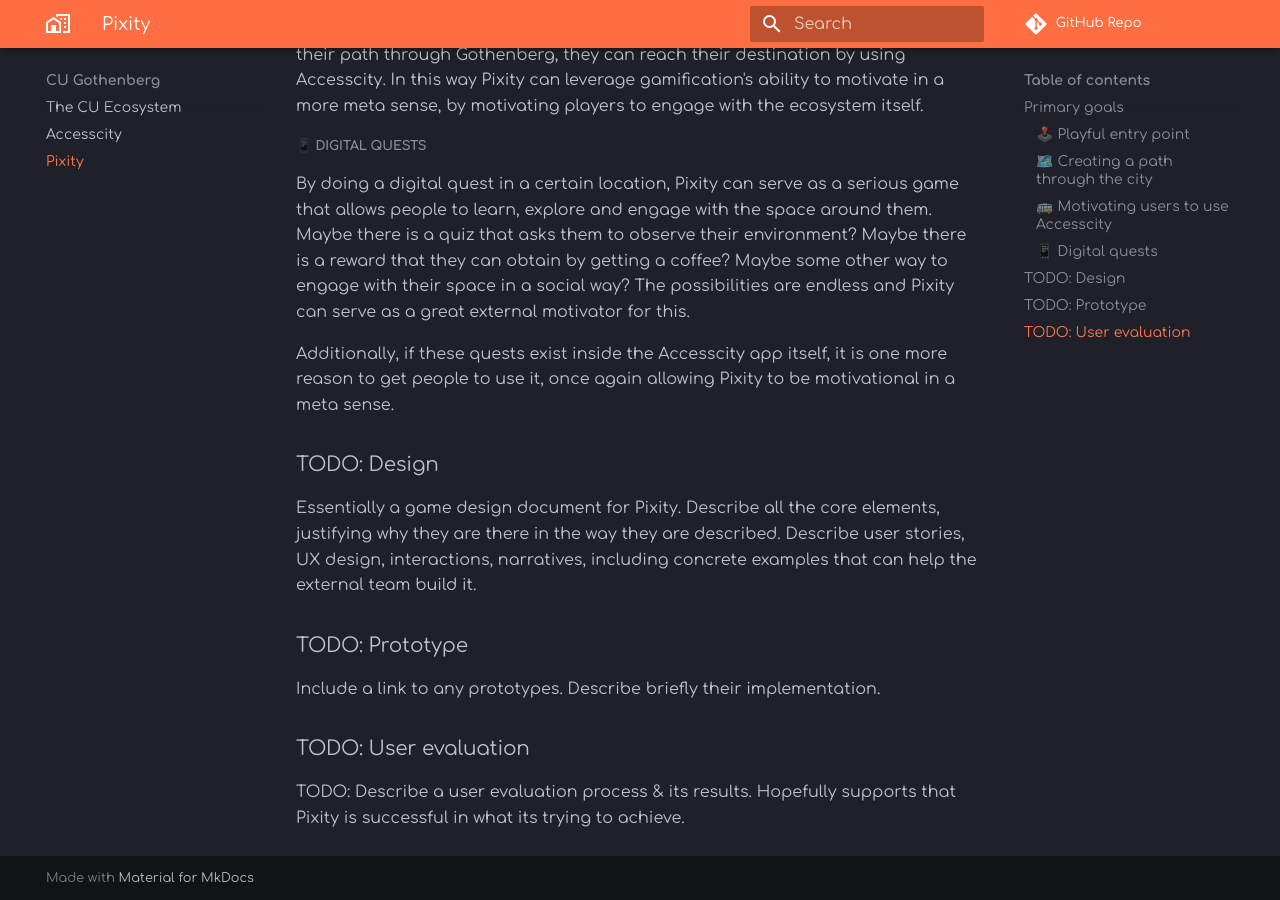
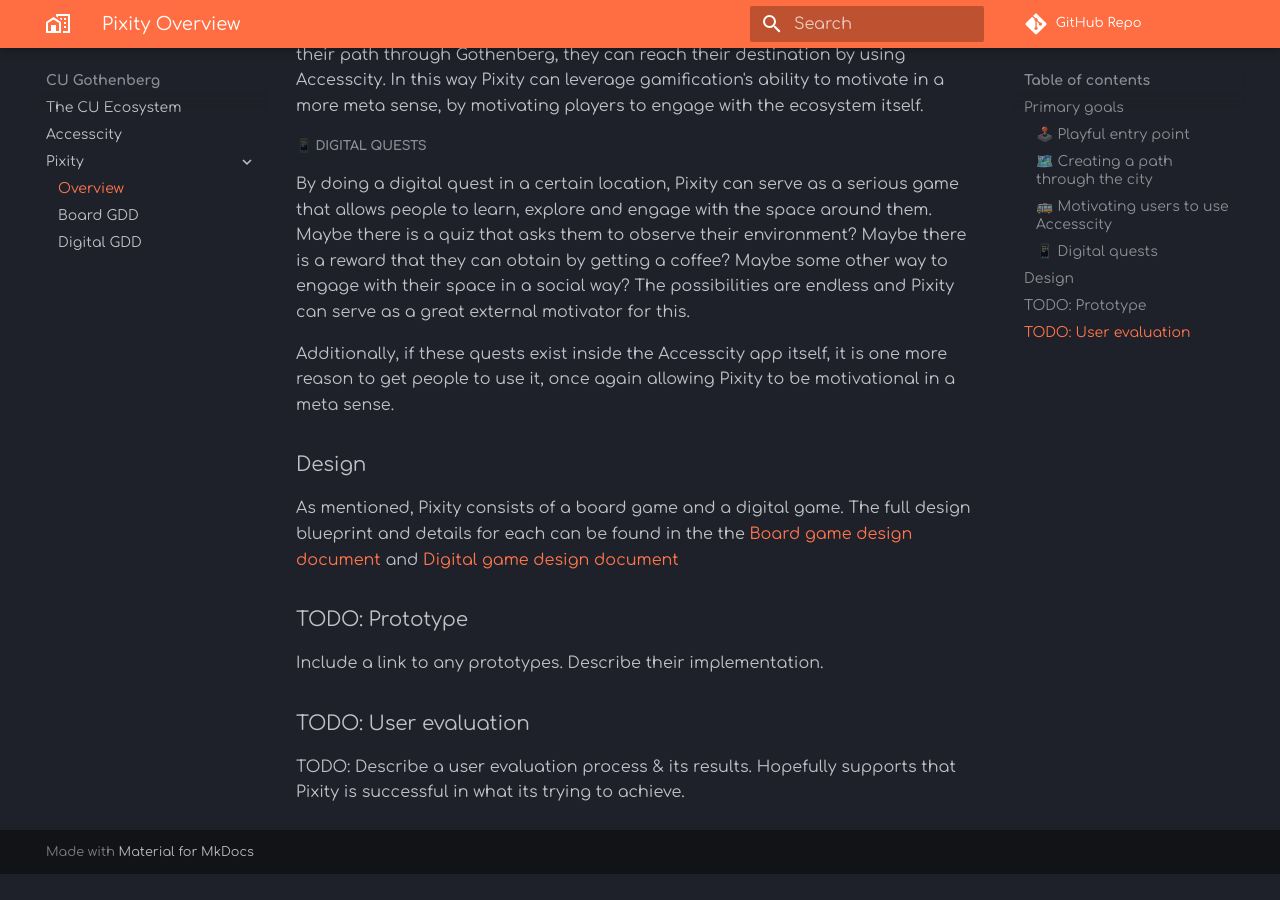
Before and after one commit to pirateshell/pixity-whitepaper, an MkDocs documentation site: the page built from docs/pixity/pixity-overview.md, in a window 1280 px wide and 900 px high, scrolled down 1149 px. Built offline with MkDocs 1.6.1 and Material for MkDocs 9.7.7, drawn with Linux system fonts in a browser that asks for light colours; comment, search, counter and statistics services are not loaded; after the commit the page ends 2023 px from its top, so only the background shows below that.

```diff
--- a/docs/pixity.md
+++ b/docs/pixity/pixity-overview.md
@@ -1,8 +1,8 @@
 ---
-title: Pixity
+title: Pixity Overview
 ---
 # Pixity
-![Pixity high level overview](assets/pixity-diagram.svg)
+![Pixity high level overview](../assets/pixity-diagram.svg)
 
 Pixity is a serious game solution that implements the design methodology of Gamification. It consists of two parts - a board game and digital quests. The users (in this case players) play a board game that allows them to build their path through Gothenberg in an interactive way. This path ends up at a final destination, for example a Gothenberg landmark, cafe or event hall. Then the user is urged to continue their quest by actually visiting the location, where they can scan a QR code allowing them to play a digital quest that takes place in that location and allows them to learn more about it, interact socially and generally spend time at the location.
 
@@ -23,11 +23,11 @@ By doing a digital quest in a certain location, Pixity can serve as a serious ga
 
 Additionally, if these quests exist inside the Accesscity app itself, it is one more reason to get people to use it, once again allowing Pixity to be motivational in a meta sense.
 
-### TODO: Design
-Essentially a game design document for Pixity. Describe all the core elements, justifying why they are there in the way they are described. Describe user stories, UX design, interactions, narratives, including concrete examples that can help the external team build it.
+### Design
+As mentioned, Pixity consists of a board game and a digital game. The full design blueprint and details for each can be found in the the [Board game design document](board-gdd.md) and [Digital game design document](digital-gdd.md)
 
 ### TODO: Prototype
-Include a link to any prototypes. Describe briefly their implementation.
+Include a link to any prototypes. Describe their implementation.
 
 ### TODO: User evaluation
 TODO: Describe a user evaluation process & its results. Hopefully supports that Pixity is successful in what its trying to achieve.
--- a/mkdocs.yml
+++ b/mkdocs.yml
@@ -16,3 +16,10 @@ markdown_extensions:
   - pymdownx.emoji:
       emoji_index: !!python/name:material.extensions.emoji.twemoji
       emoji_generator: !!python/name:material.extensions.emoji.to_svg
+nav:
+  - index.md
+  - accesscity.md
+  - Pixity:
+    - Overview: pixity/pixity-overview.md
+    - Board GDD: pixity/board-gdd.md
+    - Digital GDD: pixity/digital-gdd.md
```
Also changed, not shown: docs/pixity/board-gdd.md (added, +96 -0 lines), docs/pixity/digital-gdd.md (added, +96 -0 lines).
